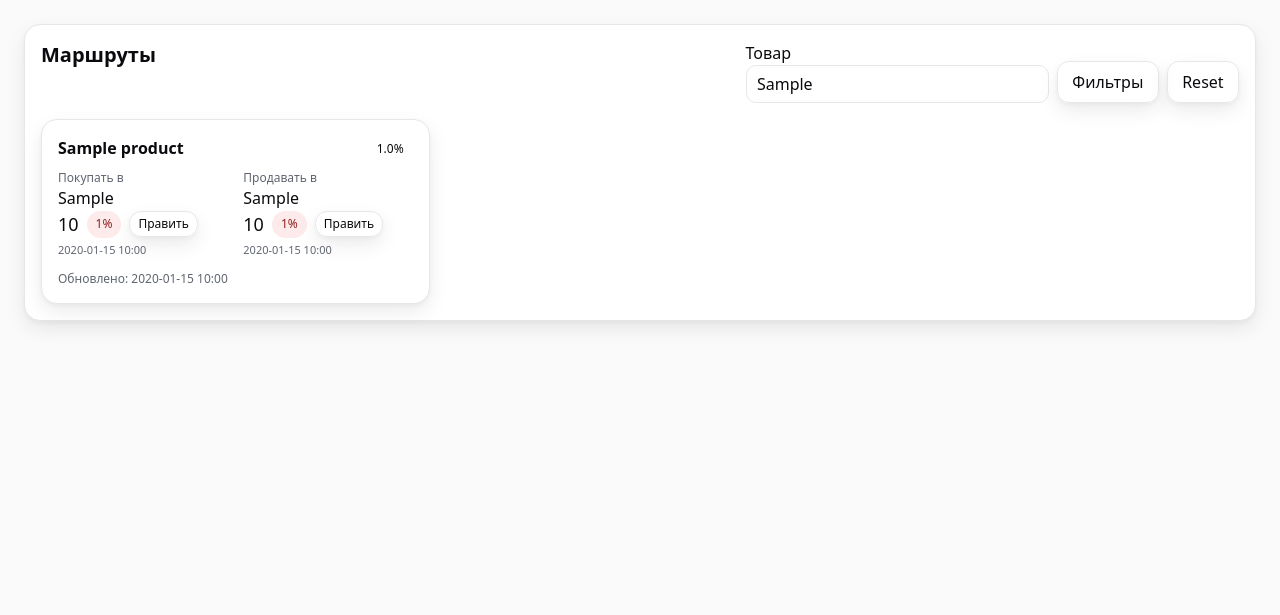
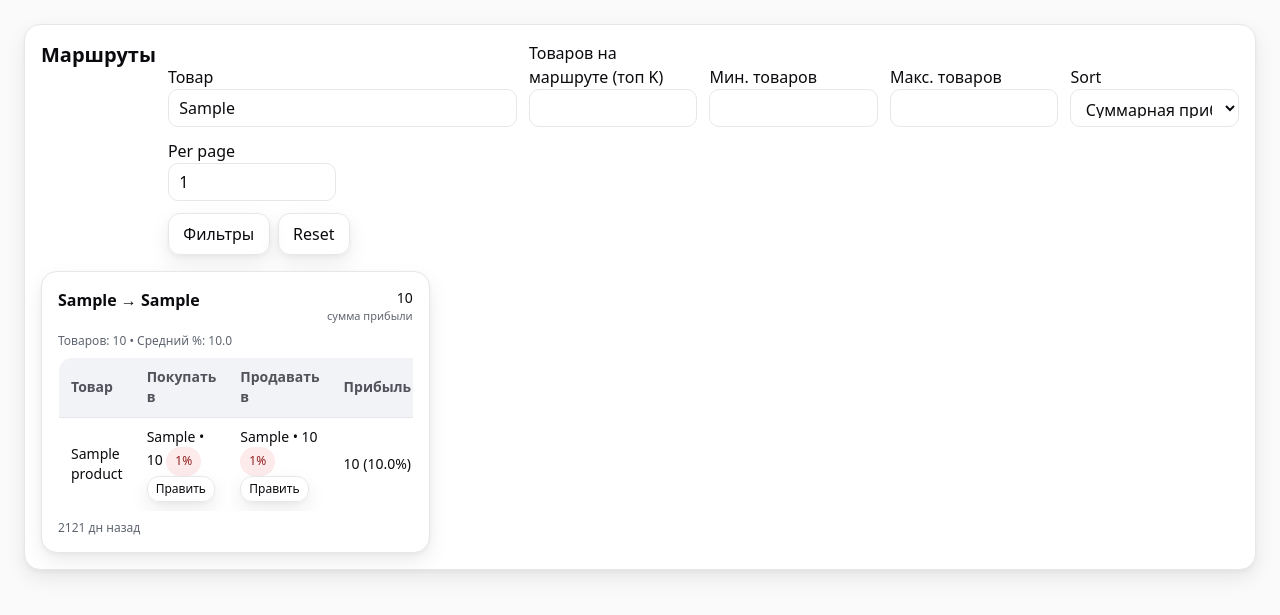
Before and after one commit to R1index/TradeResonance, a Flask app: template templates/routes.html in a window 1280 px wide. Shown: the part 67-682 px from the top of the page. Run offline with Flask 3, Linux system fonts and the light colour scheme; the template is opened without the code that fills it: most values are stand-ins (such as "Sample title", 1, 10 or a date in 2020); some libraries are stand-ins or nearby versions.

Commit message:
Update routes.html

```diff
--- a/templates/routes.html
+++ b/templates/routes.html
@@ -4,11 +4,12 @@
   <div class="flex items-start justify-between gap-3 mb-4">
     <h1 class="text-xl font-semibold">{{ t('nav_routes') }}</h1>
 
-    <!-- Фильтр по товару -->
-    <form method="get" class="flex items-end gap-2" id="routesFilter">
+    <!-- Фильтры -->
+    <form method="get" class="grid grid-cols-1 md:grid-cols-6 gap-3 items-end" id="routesFilter">
       <input type="hidden" name="tab" value="routes">
       <input type="hidden" name="lang" value="{{ lang }}">
-      <div>
+
+      <div class="md:col-span-2">
         <label class="label">{{ t('product') }}</label>
         <input class="input" name="product" placeholder="{{ t('product') }}"
                value="{{ q_product or '' }}" list="productsList" id="productInput" autocomplete="off">
@@ -16,85 +17,214 @@
           {% for p in products_list %}<option value="{{ p }}">{% endfor %}
         </datalist>
       </div>
-      <button class="btn btn-outline" type="submit">{{ t('filters') }}</button>
-      <a class="btn btn-outline" href="{{ url_for('index', tab='routes', lang=lang) }}">Reset</a>
+
+      <div>
+        <label class="label">{{ 'Items on route (top K)' if lang=='en' else 'Товаров на маршруте (топ K)' }}</label>
+        <input class="input" type="number" name="k" min="1" max="10" value="{{ k }}">
+      </div>
+
+      <div>
+        <label class="label">{{ 'Min items' if lang=='en' else 'Мин. товаров' }}</label>
+        <input class="input" type="number" name="min_items" min="1" max="10" value="{{ min_items }}">
+      </div>
+      <div>
+        <label class="label">{{ 'Max items' if lang=='en' else 'Макс. товаров' }}</label>
+        <input class="input" type="number" name="max_items" min="1" max="10" value="{{ max_items }}">
+      </div>
+
+      <div>
+        <label class="label">Sort</label>
+        <select class="select" name="sort">
+          <option value="sum_profit_desc" {% if sort_by=='sum_profit_desc' %}selected{% endif %}>
+            {{ 'Total profit ↓' if lang=='en' else 'Суммарная прибыль ↓' }}
+          </option>
+          <option value="avg_margin_desc" {% if sort_by=='avg_margin_desc' %}selected{% endif %}>
+            {{ 'Avg % ↓' if lang=='en' else 'Средний % ↓' }}
+          </option>
+          <option value="count_desc" {% if sort_by=='count_desc' %}selected{% endif %}>
+            {{ 'Items count ↓' if lang=='en' else 'Кол-во товаров ↓' }}
+          </option>
+        </select>
+      </div>
+
+      <div>
+        <label class="label">Per page</label>
+        <input class="input" type="number" min="1" max="100" name="per_page" value="{{ pagination.per_page }}">
+      </div>
+
+      <div class="md:col-span-6 flex gap-2">
+        <button class="btn btn-outline" type="submit">{{ t('filters') }}</button>
+        <a class="btn btn-outline" href="{{ url_for('index', tab='routes', lang=lang) }}">Reset</a>
+      </div>
     </form>
-
-    <script>
-      document.addEventListener('DOMContentLoaded', function () {
-        const f = document.getElementById('routesFilter');
-        const i = document.getElementById('productInput');
-        if (!f || !i) return;
-        i.addEventListener('keydown', e => { if (e.key === 'Enter') f.submit(); });
-        i.addEventListener('change', () => f.submit());
-      });
-    </script>
   </div>
 
-  {% if not routes %}
+  {% if not groups %}
     <p class="text-zinc-500">{{ t('no_data') }}</p>
   {% else %}
-  <div class="grid grid-cols-1 md:grid-cols-2 xl:grid-cols-3 gap-4">
-    {% for r in routes %}
+  <div class="grid grid-cols-1 md:grid-cols-2 xl:grid-cols-3 gap-4" id="routesGrid">
+    {% for g in groups %}
     <div class="route-card p-4 transition hover:shadow-md">
       <div class="flex items-start justify-between mb-2">
-        <h3 class="font-semibold text-zinc-900 dark:text-zinc-100">{{ r.product }}</h3>
-        <span class="badge">{{ '%.1f' % r.spread_percent }}%</span>
-      </div>
-
-      <div class="grid grid-cols-1 md:grid-cols-2 gap-4">
-        <!-- BUY -->
-        <div>
-          <div class="text-xs text-zinc-500">{{ t('route_buy') }}</div>
-          <div class="font-medium text-zinc-900 dark:text-zinc-100">{{ r.buy_city }}</div>
-          <div class="flex items-center gap-2">
-            <div class="text-lg text-zinc-800 dark:text-zinc-200">{{ '%.0f' % r.buy_price }}</div>
-            {% if r.buy_percent is not none %}
-              <span class="badge {{ 'badge-green' if r.buy_trend=='up' else 'badge-red' }}">
-                {{ '%.0f' % r.buy_percent }}%
-              </span>
-            {% endif %}
-            <a class="btn btn-outline px-2 py-1 text-xs"
-               href="{{ url_for('edit_entry', entry_id=r.buy_entry_id, lang=lang, next=request.full_path) }}">
-              {{ t('edit') }}
-            </a>
+        <h3 class="font-semibold text-zinc-900 dark:text-zinc-100">
+          {{ g.pair_from }} → {{ g.pair_to }}
+        </h3>
+        <div class="text-right">
+          <div class="text-sm font-medium">
+            {{ '%.0f' % g.sum_profit }}
           </div>
-          <div class="text-[11px] text-zinc-500 mt-1">
-            {{ (r.buy_updated).strftime("%Y-%m-%d %H:%M") }}
-          </div>
-        </div>
-
-        <!-- SELL -->
-        <div>
-          <div class="text-xs text-zinc-500">{{ t('route_sell') }}</div>
-          <div class="font-medium text-zinc-900 dark:text-zinc-100">{{ r.sell_city }}</div>
-          <div class="flex items-center gap-2">
-            <div class="text-lg text-zinc-800 dark:text-zinc-200">{{ '%.0f' % r.sell_price }}</div>
-            {% if r.sell_percent is not none %}
-              <span class="badge {{ 'badge-green' if r.sell_trend=='up' else 'badge-red' }}">
-                {{ '%.0f' % r.sell_percent }}%
-              </span>
-            {% endif %}
-            <a class="btn btn-outline px-2 py-1 text-xs"
-               href="{{ url_for('edit_entry', entry_id=r.sell_entry_id, lang=lang, next=request.full_path) }}">
-              {{ t('edit') }}
-            </a>
-          </div>
-          <div class="text-[11px] text-zinc-500 mt-1">
-            {{ (r.sell_updated).strftime("%Y-%m-%d %H:%M") }}
+          <div class="text-[11px] text-[var(--muted)]">
+            {{ 'sum profit' if lang=='en' else 'сумма прибыли' }}
           </div>
         </div>
       </div>
 
-      <div class="mt-3 flex items-center justify-between">
-        <span class="text-xs text-zinc-500">
-          {{ 'Updated: ' if lang=='en' else 'Обновлено: ' }}{{ (r.route_updated).strftime("%Y-%m-%d %H:%M") }}
-        </span>
-        <!-- Add Entry УДАЛЁН -->
+      <div class="text-xs mb-2 text-[var(--muted)]">
+        {{ 'Items:' if lang=='en' else 'Товаров:' }} {{ g.items_total }} •
+        {{ 'Avg %:' if lang=='en' else 'Средний %:' }} {{ '%.1f' % g.avg_margin }}
+      </div>
+
+      <div class="overflow-x-auto">
+        <table class="min-w-full table-card">
+          <thead class="text-left text-sm text-zinc-600 dark:text-zinc-400">
+            <tr>
+              <th class="py-2">{{ t('product') }}</th>
+              <th class="py-2">{{ t('route_buy') }}</th>
+              <th class="py-2">{{ t('route_sell') }}</th>
+              <th class="py-2">{{ 'Profit' if lang=='en' else 'Прибыль' }}</th>
+              <th class="py-2">{{ t('actions') }}</th>
+            </tr>
+          </thead>
+          <tbody class="text-sm">
+            {% for it in g.items %}
+            <tr class="border-b border-zinc-200 dark:border-zinc-800">
+              <td class="py-2">{{ it.product }}</td>
+              <td class="py-2">
+                {{ it.buy_city }} • {{ '%.0f' % it.buy_price }}
+                <span class="badge {{ 'badge-green' if it.buy_trend=='up' else 'badge-red' }}">
+                  {{ '%.0f' % it.buy_percent }}%
+                </span>
+                <a class="btn btn-outline px-2 py-1 text-xs"
+                   href="{{ url_for('edit_entry', entry_id=it.buy_entry_id, lang=lang, next=request.full_path) }}">
+                  {{ t('edit') }}
+                </a>
+              </td>
+              <td class="py-2">
+                {{ it.sell_city }} • {{ '%.0f' % it.sell_price }}
+                <span class="badge {{ 'badge-green' if it.sell_trend=='up' else 'badge-red' }}">
+                  {{ '%.0f' % it.sell_percent }}%
+                </span>
+                <a class="btn btn-outline px-2 py-1 text-xs"
+                   href="{{ url_for('edit_entry', entry_id=it.sell_entry_id, lang=lang, next=request.full_path) }}">
+                  {{ t('edit') }}
+                </a>
+              </td>
+              <td class="py-2">
+                {{ '%.0f' % it.profit }} ({{ '%.1f' % it.margin_pct }}%)
+              </td>
+              <td class="py-2 text-[11px] text-[var(--muted)]" data-updated-iso="{{ it.updated_utc_iso }}"></td>
+            </tr>
+            {% endfor %}
+          </tbody>
+        </table>
+      </div>
+
+      <div class="mt-2 text-xs text-[var(--muted)] flex items-center justify-between">
+        <span data-updated-iso="{{ g.updated_utc_iso }}"></span>
       </div>
     </div>
     {% endfor %}
   </div>
+
+  <!-- ПАГИНАЦИЯ -->
+  {% if pagination.pages > 1 %}
+  <nav class="mt-4 flex flex-wrap items-center justify-center gap-2" aria-label="Pagination">
+    {% if pagination.page > 1 %}
+      <a class="btn btn-outline px-3" href="{{ url_for('index', tab='routes', lang=lang,
+            product=q_product, k=k, min_items=min_items, max_items=max_items, sort=sort_by,
+            per_page=pagination.per_page, page=1) }}">&laquo; First</a>
+      <a class="btn btn-outline px-3" href="{{ url_for('index', tab='routes', lang=lang,
+            product=q_product, k=k, min_items=min_items, max_items=max_items, sort=sort_by,
+            per_page=pagination.per_page, page=pagination.prev_num) }}">&lsaquo; Prev</a>
+    {% else %}
+      <span class="btn btn-disabled px-3">&laquo; First</span>
+      <span class="btn btn-disabled px-3">&lsaquo; Prev</span>
+    {% endif %}
+
+    {% for p in page_numbers %}
+      {% if p == pagination.page %}
+        <span class="btn btn-primary px-3">{{ p }}</span>
+      {% else %}
+        <a class="btn btn-outline px-3" href="{{ url_for('index', tab='routes', lang=lang,
+              product=q_product, k=k, min_items=min_items, max_items=max_items, sort=sort_by,
+              per_page=pagination.per_page, page=p) }}">{{ p }}</a>
+      {% endif %}
+    {% endfor %}
+
+    {% if pagination.has_next %}
+      <a class="btn btn-outline px-3" href="{{ url_for('index', tab='routes', lang=lang,
+            product=q_product, k=k, min_items=min_items, max_items=max_items, sort=sort_by,
+            per_page=pagination.per_page, page=pagination.next_num) }}">Next &rsaquo;</a>
+      <a class="btn btn-outline px-3" href="{{ url_for('index', tab='routes', lang=lang,
+            product=q_product, k=k, min_items=min_items, max_items=max_items, sort=sort_by,
+            per_page=pagination.per_page, page=pagination.pages) }}">Last &raquo;</a>
+    {% else %}
+      <span class="btn btn-disabled px-3">Next &rsaquo;</span>
+      <span class="btn btn-disabled px-3">Last &raquo;</span>
+    {% endif %}
+  </nav>
+  {% endif %}
   {% endif %}
 </section>
+
+<script>
+(function(){
+  // автосабмит: Enter/изменение + сброс page=1
+  const f = document.getElementById('routesFilter');
+  const prod = document.getElementById('productInput');
+  if (f) {
+    const toPage1 = () => {
+      const pageInput = document.createElement('input');
+      pageInput.type = 'hidden';
+      pageInput.name = 'page';
+      pageInput.value = '1';
+      f.appendChild(pageInput);
+    };
+    f.addEventListener('submit', toPage1);
+    if (prod) {
+      prod.addEventListener('keydown', e => { if (e.key === 'Enter') { toPage1(); f.submit(); }});
+      prod.addEventListener('change', () => { toPage1(); f.submit(); });
+    }
+  }
+
+  // Относительное время от UTC (ISO с Z)
+  function relLabel(dateIso, isEn){
+    if (!dateIso) return '';
+    const d = new Date(dateIso); // 'Z' → UTC
+    if (isNaN(d.getTime())) return '';
+    const now = new Date();
+    let sec = Math.max(0, Math.floor((now - d) / 1000));
+    if (sec < 45) return isEn ? 'just now' : 'только что';
+    const min = Math.floor(sec/60);
+    if (min < 60) return isEn ? `${min} min ago` : `${min} мин назад`;
+    const hr = Math.floor(min/60);
+    if (hr < 24) return isEn ? `${hr} h ago` : `${hr} ч назад`;
+    const day = Math.floor(hr/24);
+    return isEn ? `${day} d ago` : `${day} дн назад`;
+  }
+
+  function renderRelative(container){
+    const isEn = "{{ lang }}" === "en";
+    container.querySelectorAll('[data-updated-iso]').forEach(el => {
+      el.textContent = relLabel(el.getAttribute('data-updated-iso'), isEn);
+    });
+  }
+
+  const root = document.getElementById('routesGrid') || document.currentScript.closest('section');
+  if (root){
+    renderRelative(root);
+    setInterval(() => renderRelative(root), 60*1000);
+  }
+})();
+</script>
 {% endblock %}
```
